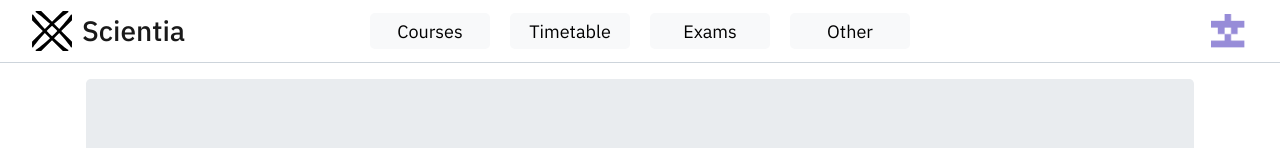
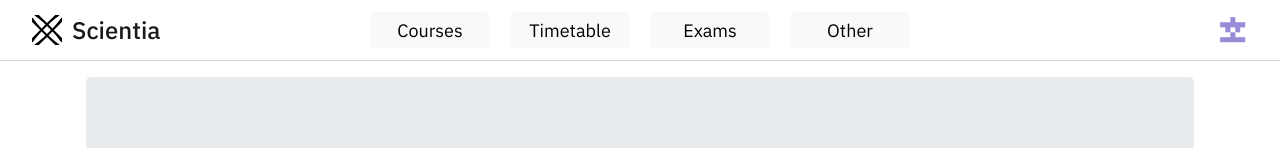
Before and after one commit to JayshivPatel/ScientiaAskDoc, a React (Create React App) app in the folder frontend/: page / in a window 1280 px wide. Shown: the top 148 px of the page. Built offline with nearby package versions, Linux system fonts and the light colour scheme.

Commit message:
Setup bottom navigation bar
Changes:
- Create a bottom bar folder and setup the required files
- Fix the top navigation bar styling (reduce height)

```diff
--- a/frontend/src/components/App.tsx
+++ b/frontend/src/components/App.tsx
@@ -2,12 +2,14 @@ import React from "react";
 import "./App.scss";
 import ExamplePage from "./pages/ExamplePage";
 import TopBar from "./organisms/TopBar/TopBar";
+import BottomBar from "./organisms/BottomBar/BottomBar";
 
 const App: React.FC = () => {
   return (
     <>
       <TopBar />
       <ExamplePage />
+      <BottomBar />
     </>
   );
 };
--- /dev/null
+++ b/frontend/src/components/organisms/BottomBar/BottomBar.tsx
@@ -0,0 +1,14 @@
+import React from "react";
+import Container from "react-bootstrap/Container";
+import Navbar from "react-bootstrap/Navbar";
+import Nav from "react-bootstrap/Nav";
+import "./style.scss";
+
+const BottomBar: React.FC = () => {
+    return (
+        <>
+        </>
+  );
+};
+
+export default BottomBar;
--- a/frontend/src/components/organisms/TopBar/TopBar.tsx
+++ b/frontend/src/components/organisms/TopBar/TopBar.tsx
@@ -8,45 +8,49 @@ import "./style.scss";
 
 const TopBar: React.FC = () => {
     return (
-    <>
-      <Navbar
-        className="top-bar"
-        sticky="top"
-        expand="lg"
-        variant="light"
-      >
+        <Navbar className="top-bar" sticky="top" expand="lg" variant="light">
             <Container fluid>
                 <Navbar.Brand href="#" className="brand-container">
                     <img
                         src={logo}
-                width="40"
-                height="40"
+                        width="30"
+                        height="30"
                         className="d-inline-block align-center brand-image"
                         alt="React Bootstrap logo"
                     />{" "}
                     Scientia
                 </Navbar.Brand>
 
-        <Navbar className="page-button-group m-auto" id="responsive-navbar-nav">
-            <Nav.Link active href="/" className="page-button">Courses</Nav.Link>
+                <Navbar
+                    className="page-button-group m-auto"
+                    id="responsive-navbar-nav"
+                >
+                    <Nav.Link active href="/" className="page-button">
+                        Courses
+                    </Nav.Link>
 
-            <Nav.Link eventKey="link-1" className="page-button">Timetable</Nav.Link>
+                    <Nav.Link eventKey="link-1" className="page-button">
+                        Timetable
+                    </Nav.Link>
 
-            <Nav.Link eventKey="link-2" className="page-button">Exams</Nav.Link>
+                    <Nav.Link eventKey="link-2" className="page-button">
+                        Exams
+                    </Nav.Link>
 
-            <Nav.Link eventKey="link-3" className="page-button">Other</Nav.Link>
+                    <Nav.Link eventKey="link-3" className="page-button">
+                        Other
+                    </Nav.Link>
                 </Navbar>
 
                 <img
                     src={userPic}
-            width="40"
-            height="40"
+                    width="30"
+                    height="30"
                     className="d-inline-block align-top"
                     alt="userPic"
                 />
             </Container>
         </Navbar>
-    </>
     );
 };
 
--- a/frontend/src/components/organisms/TopBar/style.scss
+++ b/frontend/src/components/organisms/TopBar/style.scss
@@ -3,7 +3,7 @@
 //-----------------------------------Top Bar-----------------------------------
 
 .top-bar {
-    padding: 10px 16px;
+    padding: 12px 16px;
     background: #FFF;
     border-bottom: 1px solid #CDD4DB;
 }
@@ -18,7 +18,7 @@
 .brand-container {
     font-family: 'IBM Plex Sans';
     font-weight: 500;
-    font-size: 28px;
+    font-size: 24px;
     color: #000;
     text-align: left;
     padding: 0px;
```
Also changed, not shown: frontend/src/components/organisms/BottomBar/style.scss (added). Lines whose indentation alone changed are shown as unchanged.
